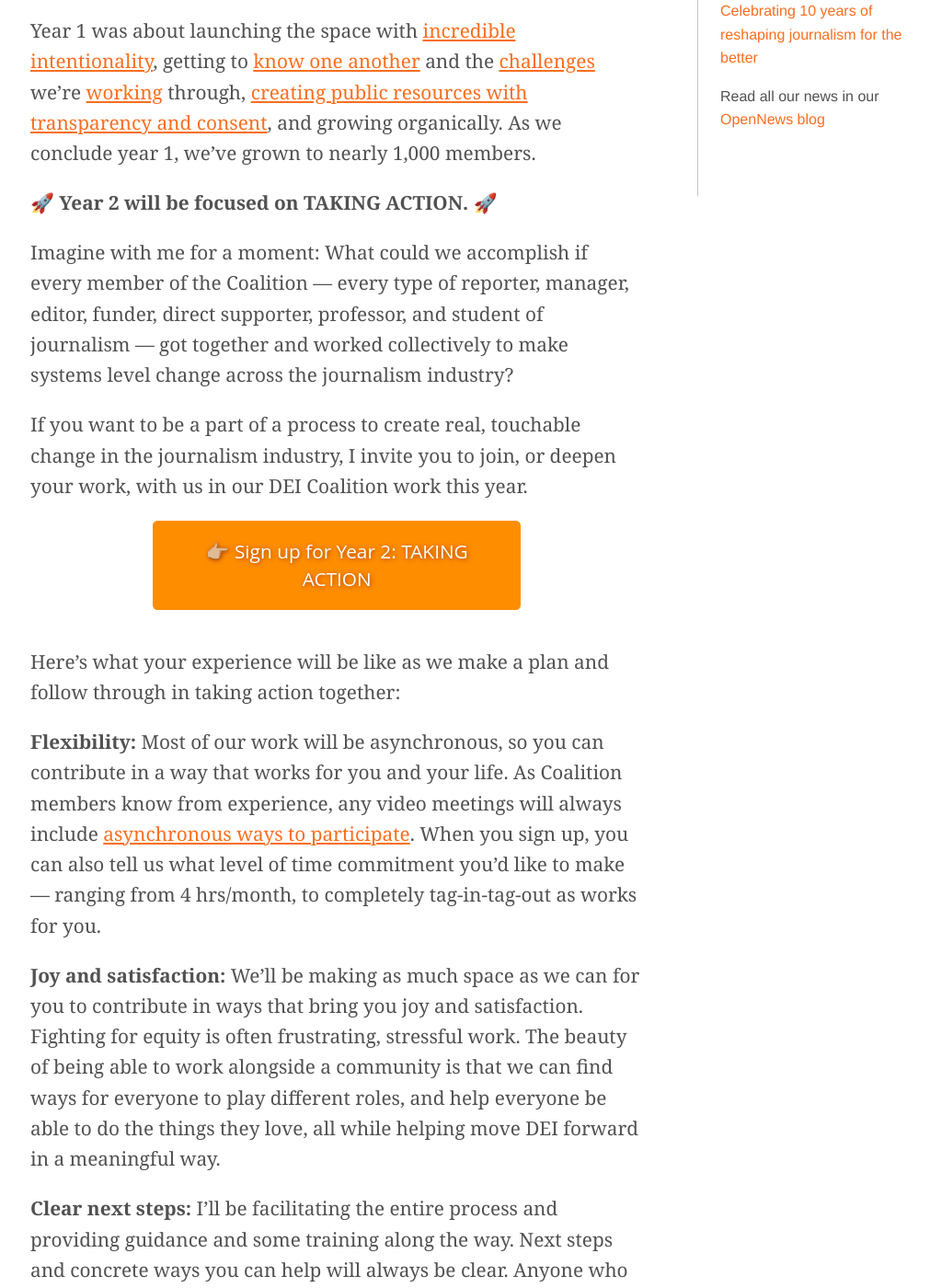
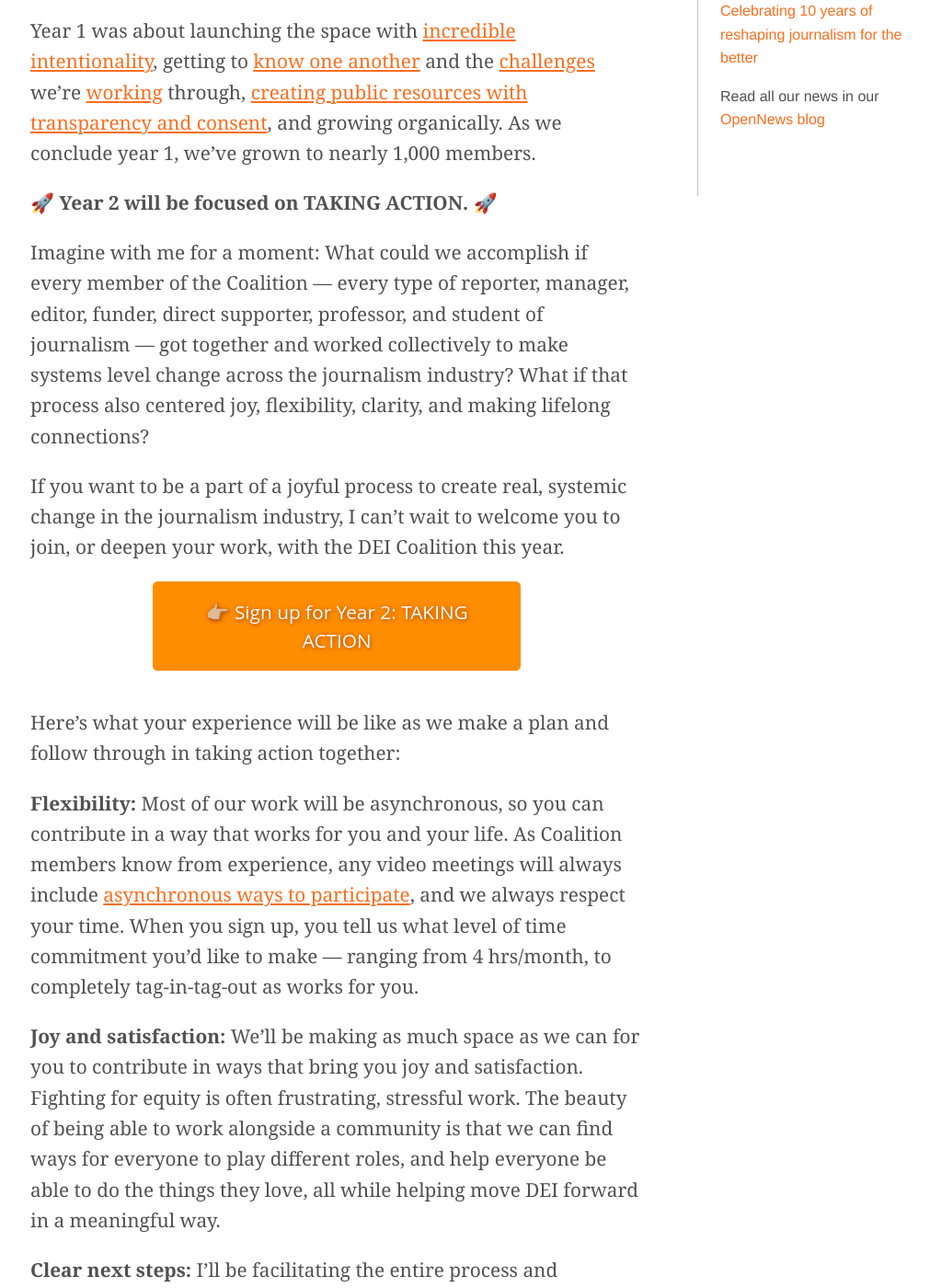
Before and after one commit to OpenNews/opennews-website, a Jekyll site: the page built from _posts/2022-03-22-dei-coalition-year-2-taking-action.md, in a window 1280 px wide and 1400 px high, scrolled down 1220 px. Shown: the whole window at 92% size, without its empty margins (117-1128 px from the left). Built offline with Jekyll 4.4.1, drawn with Linux system fonts in a browser that asks for light colours; nearby versions of some CDN libraries; some web fonts are replaced; comment, search, counter and statistics services are not loaded; some of the changed text lies outside the part shown.

Commit message:
joy edits

```diff
--- a/_posts/2022-03-22-dei-coalition-year-2-taking-action.md
+++ b/_posts/2022-03-22-dei-coalition-year-2-taking-action.md
@@ -42,15 +42,15 @@ Year 1 was about launching the space with [incredible](https://source.opennews.o
 
 **🚀 Year 2 will be focused on TAKING ACTION. 🚀**
 
-Imagine with me for a moment: What could we accomplish if every member of the Coalition — every type of reporter, manager, editor, funder, direct supporter, professor, and student of journalism — got together and worked collectively to make systems level change across the journalism industry?
+Imagine with me for a moment: What could we accomplish if every member of the Coalition — every type of reporter, manager, editor, funder, direct supporter, professor, and student of journalism — got together and worked collectively to make systems level change across the journalism industry? What if that process also centered joy, flexibility, clarity, and making lifelong connections?
 
-If you want to be a part of a process to create real, touchable change in the journalism industry, I invite you to join, or deepen your work, with us in our DEI Coalition work this year.
+If you want to be a part of a joyful process to create real, systemic change in the journalism industry, I can’t wait to welcome you to join, or deepen your work, with the DEI Coalition this year.
 
 <p class="button-in-post"><a href="https://docs.google.com/forms/d/e/1FAIpQLScOhYekI1tbDajjoRQg3TxHdit09nSIcf6pklHJcOACyOVT1Q/viewform">👉🏼 Sign up for Year 2: TAKING ACTION</a></p>
 
 Here’s what your experience will be like as we make a plan and follow through in taking action together:
 
-**Flexibility:** Most of our work will be asynchronous, so you can contribute in a way that works for you and your life. As Coalition members know from experience, any video meetings will always include [asynchronous ways to participate](https://source.opennews.org/articles/redesigning-brainstorming-asynchronous/). When you sign up, you can also tell us what level of time commitment you’d like to make — ranging from 4 hrs/month, to completely tag-in-tag-out as works for you.
+**Flexibility:** Most of our work will be asynchronous, so you can contribute in a way that works for you and your life. As Coalition members know from experience, any video meetings will always include [asynchronous ways to participate](https://source.opennews.org/articles/redesigning-brainstorming-asynchronous/), and we always respect your time. When you sign up, you tell us what level of time commitment you’d like to make — ranging from 4 hrs/month, to completely tag-in-tag-out as works for you.
 
 **Joy and satisfaction:** We’ll be making as much space as we can for you to contribute in ways that bring you joy and satisfaction. Fighting for equity is often frustrating, stressful work. The beauty of being able to work alongside a community is that we can find ways for everyone to play different roles, and help everyone be able to do the things they love, all while helping move DEI forward in a meaningful way.
 
@@ -74,3 +74,4 @@ If you’re interested in joining us in any way for Year 2: TAKING ACTION with t
 Sincerely,
 <br>Sisi Wei
 <br>Co-Executive Director at OpenNews
+<br>Founder and Community Advocate for the DEI Coalition for Anti-Racist, Equitable, and Just Newsrooms
```
